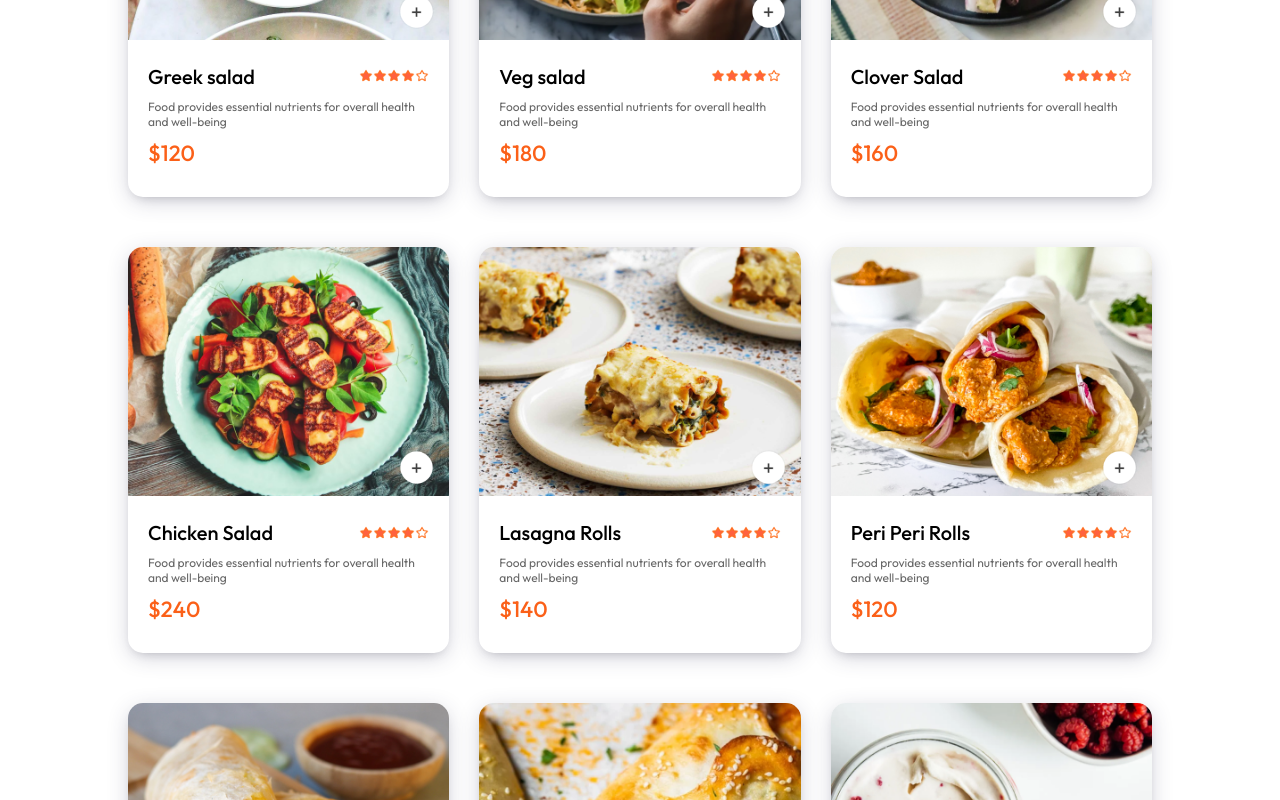
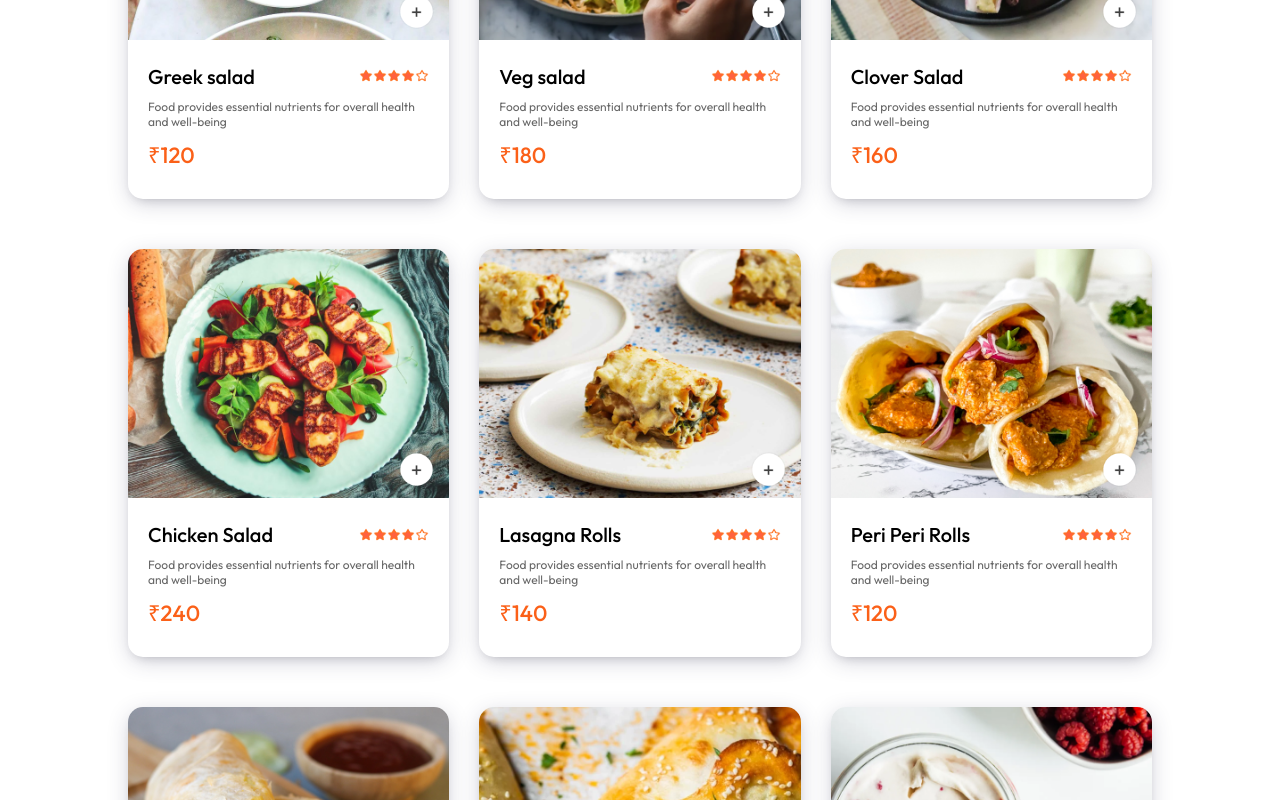
Before and after one commit to Vishnureddy2457/food_delivery_vishnu, a React (Vite) app: page / in a window 1280 px wide. Shown: the part 1260-2060 px from the top of the page. Built offline with nearby package versions, Linux system fonts and the light colour scheme.

Commit message:
Update Food-item.jsx

```diff
--- a/src/components/Food-item/Food-item.jsx
+++ b/src/components/Food-item/Food-item.jsx
@@ -27,7 +27,7 @@ const {cartitems,addtocart,removefromcart}=useContext(StoreContext)
             <img src={assets.rating_starts} alt="" />
         </div>
         <p className="food-item-desc">{description}</p>
-        <p className="food-item-price">${price}</p>
+        <p className="food-item-price">₹{price}</p>
       </div>
     </div>
   )
```
